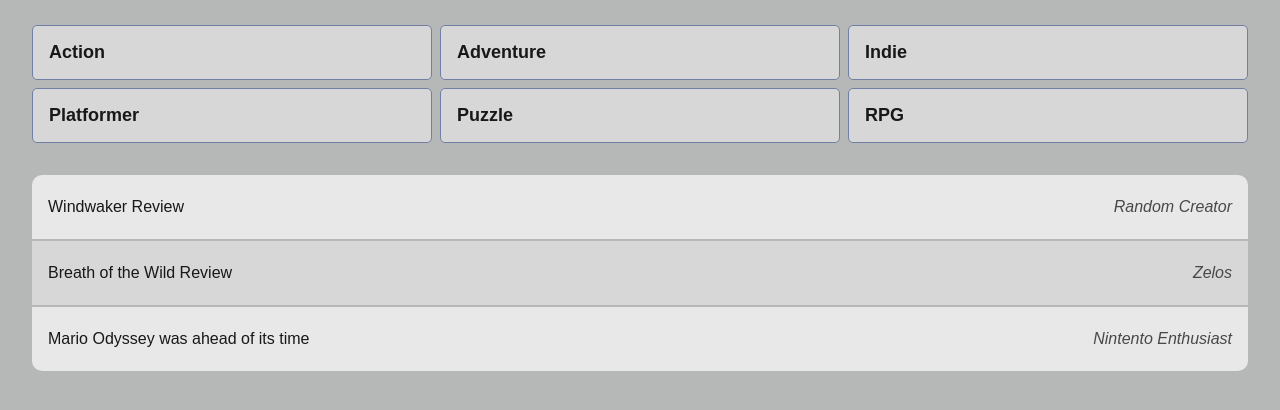
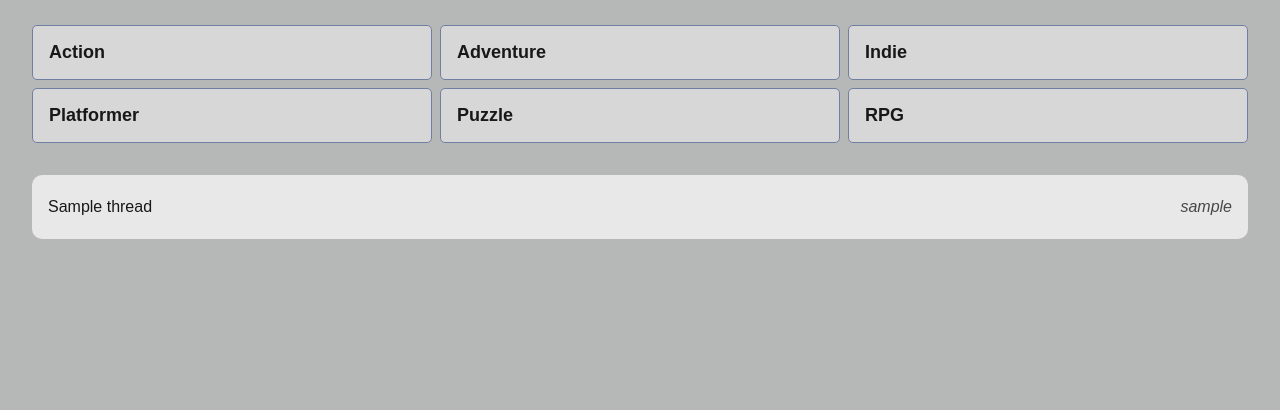
Before and after one commit to Seth-Browning/CSC321-Final, a Django app: page / in a window 1280 px wide. Shown: the part 239-649 px from the top of the page. Run offline with Django 5.2, Linux system fonts and the light colour scheme; tables that the repository leaves empty hold one stand-in row (values such as "Sample post").

Commit message:
Home page now shows the most recently created threads.

```diff
--- a/app/core/templates/core/home.html
+++ b/app/core/templates/core/home.html
@@ -53,9 +53,13 @@
         <div class="new-posts-highlight">
 
             <div class="thread-highlights">
-                <thread-highlight user-name="Random Creator" title="Windwaker Review" thread-id="1"></thread-highlight>
-                <thread-highlight user-name="Zelos" title="Breath of the Wild Review" thread-id="2"></thread-highlight>
-                <thread-highlight user-name="Nintento Enthusiast" title="Mario Odyssey was ahead of its time" thread-id="3"></thread-highlight>
+                {% for thread in threads %}
+                    <thread-highlight
+                        user-name="{{ thread.creator.username }}"
+                        user-profile-link="{% url 'profile-by-username' thread.creator.username %}"
+                        title="{{ thread.title }}"
+                        thread-link="{% url 'thread_detail' thread.id %}"></thread-highlight>
+                {% endfor %}
             </div>
         </div>
 
--- a/app/core/views.py
+++ b/app/core/views.py
@@ -1,5 +1,8 @@
 from django.shortcuts import render
+
+from forum.models import Thread
 
 # Create your views here.
 def home(request):
-    return render(request, 'core/home.html')
+    recent_threads = Thread.objects.all().order_by("created_at")[:30]
+    return render(request, 'core/home.html', {"threads": recent_threads})
```
